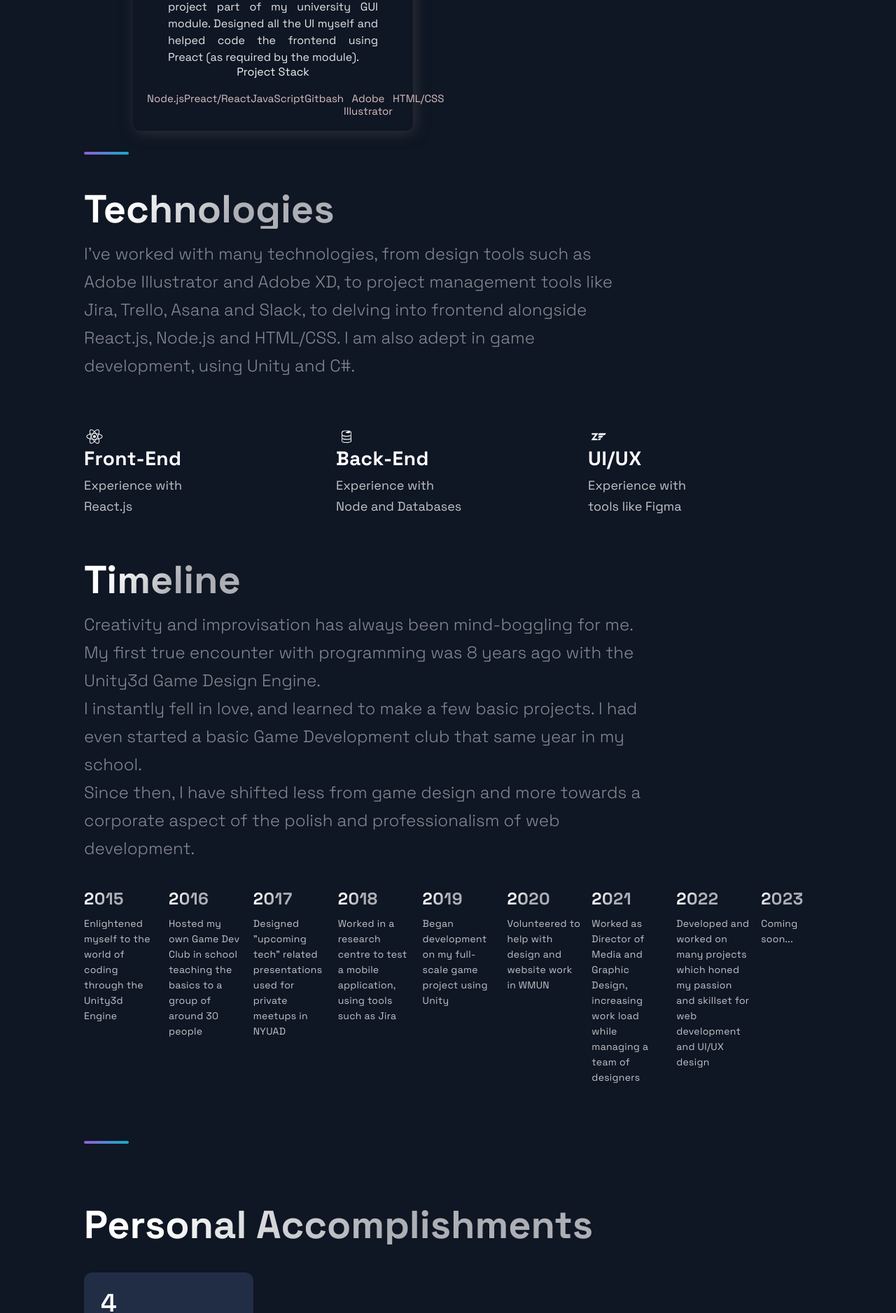
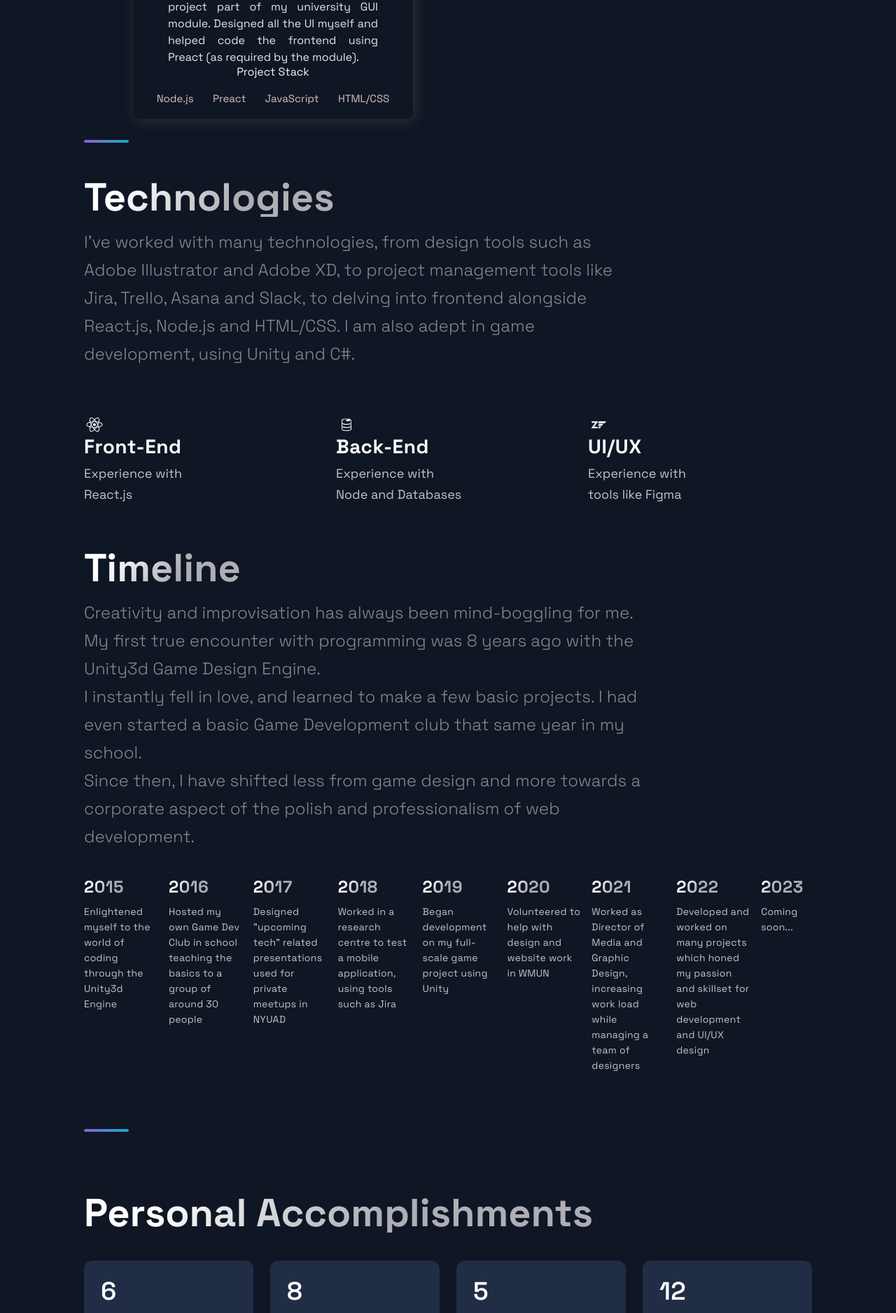
Before and after one commit to SPeedyZoZo/portfolio, a Next.js app: page / in a window 1280 px wide. Shown: the part 2580-4457 px from the top of the page at 70% size. Built offline with nearby package versions, Linux system fonts and the light colour scheme.

Commit message:
projects page updated

```diff
--- a/src/components/Acomplishments/Acomplishments.js
+++ b/src/components/Acomplishments/Acomplishments.js
@@ -4,10 +4,11 @@ import { Section, SectionDivider, SectionTitle } from '../../styles/GlobalCompon
 import { Box, Boxes, BoxNum, BoxText } from './AcomplishmentsStyles';
 
 const data = [
-  { number: 4, text: 'Open Source Projects'},
-  // { number: 1000, text: 'Students', },
-  // { number: 1900, text: 'Github Followers', },
-  // { number: 5000, text: 'Github Stars', }
+  { number: 6, text: 'Projects Worked On (and counting)'},
+  { number: 8, text: 'Years Since I Started Learning Unity'},
+  { number: 5, text: 'Years Since I Started Learning UI/UX', },
+  { number: 12, text: 'Years Since I Started Learning To Code', },
+  { number: 0, text: 'signs of slowing down :)', },
 ];
 
 const Acomplishments = () => (
--- a/src/constants/constants.js
+++ b/src/constants/constants.js
@@ -21,7 +21,7 @@ export const projects = [
     title: 'Trip Planning Weather App',
     description: "Weather App developed and designed to help teachers plan school trips according to weather data, as a group project part of my university GUI module. Designed all the UI myself and helped code the frontend using Preact (as required by the module).",
       image: '/images/3.png',
-      tags: ['Node.js', "Preact/React", 'JavaScript', "Gitbash", 'Adobe Illustrator', 'HTML/CSS'],
+      tags: ['Node.js', "Preact", 'JavaScript', 'HTML/CSS'],
     source: '',
     visit: '',
     id: 2,
@@ -30,7 +30,7 @@ export const projects = [
     title: 'FDM Expense Management App',
     description: "A reimbursement and expense management app for the company FDM. This was a group project part of my university SWE module. Developed using JavaScript.",
       image: '/images/4.png',
-      tags: ['React', 'Node.js', 'JavaScript', "Adobe Illustrator", 'HTML/CSS'],
+      tags: ['React', 'Node.js', 'JavaScript', "Adobe Illustrator"],
     source: '',
     visit: '',
     id: 3,
```
